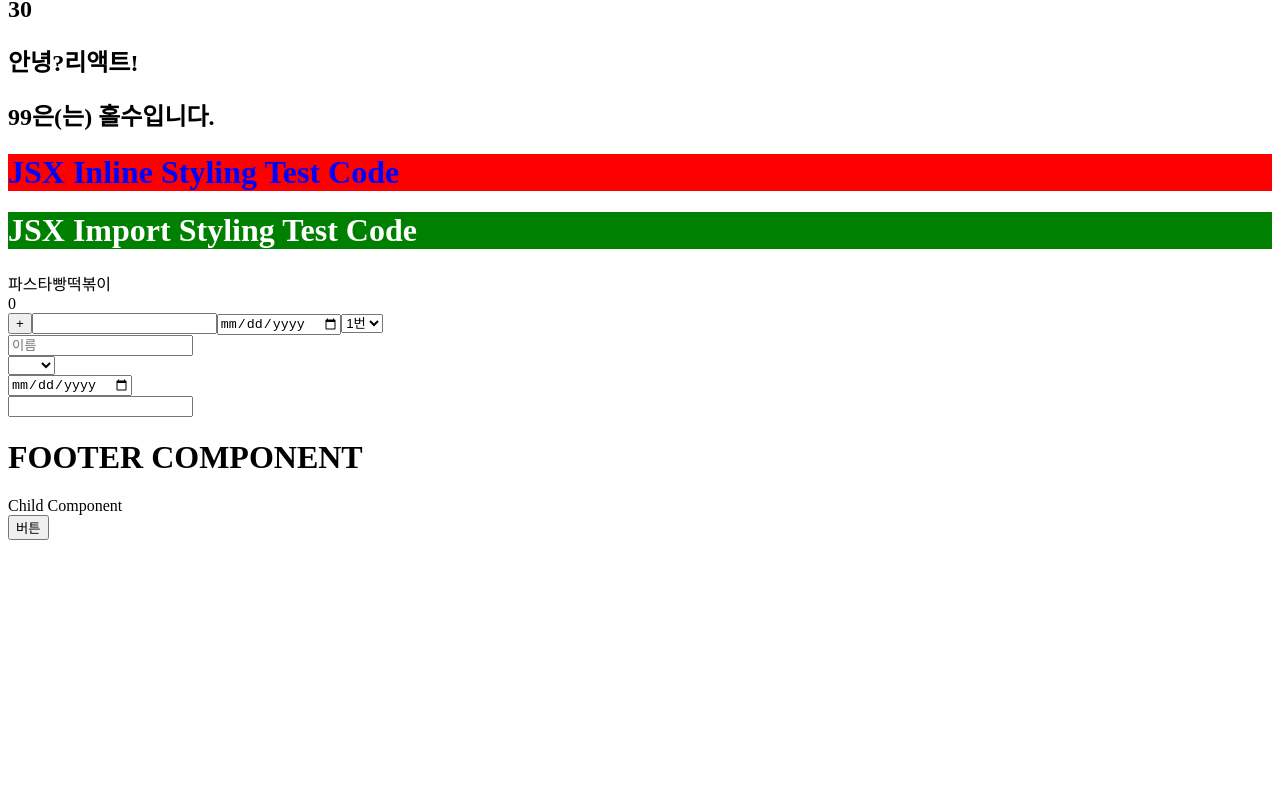
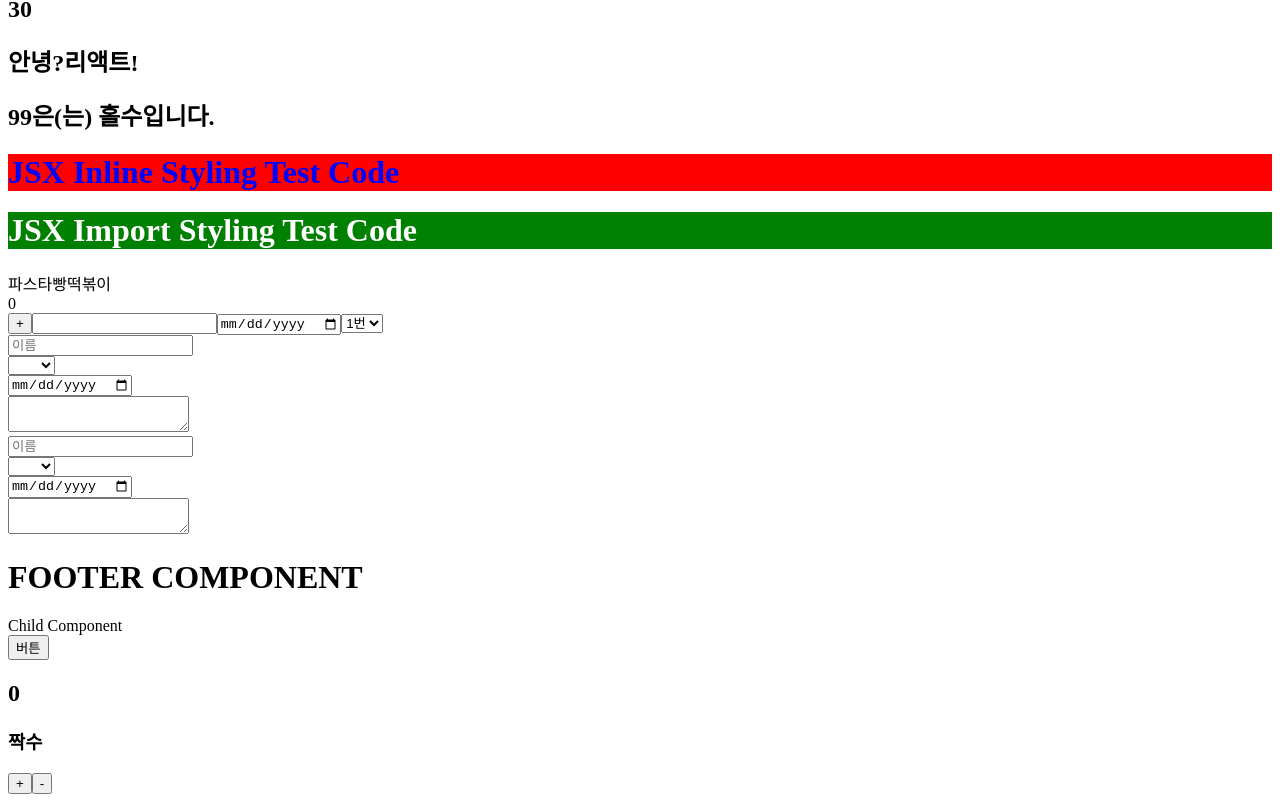
Before and after one commit to SON7AE/React_Basic, a React (Vite) app: page / in a window 1280 px wide. Shown: the part 339-1141 px from the top of the page. Before the commit the page ends 887 px from the top, so only its background shows below. Built offline with nearby package versions, Linux system fonts and the light colour scheme.

Commit message:
React Basic - Props & State

```diff
--- a/src/App.jsx
+++ b/src/App.jsx
@@ -80,6 +80,7 @@ import HEADER from './components/Header'
 import BODY from './components/Body'
 import STATE from './components/State'
 import FOOTER from './components/Footer'
+import PROPS_STATE from './components/Props'
 
 function ChildComp() {
     return <div>Child Component</div>
@@ -110,6 +111,7 @@ function App() {
                 {/* 리액트에서는 자식 컴포넌트에 또 다른 컴포넌트를 배치하면, 배치된 컴포넌트는 자동으로 Props의 children 프로퍼티에 저장되어 전달된다. */}
                 <ChildComp />
             </FOOTER>
+            <PROPS_STATE />
         </div>
     )
 }
--- /dev/null
+++ b/src/components/Props.jsx
@@ -0,0 +1,32 @@
+// Props와 State
+// 동적으로 변하는 값인 리액트의 State 역시 일종의 값이므로 Props로 전달할 수 있다.
+
+import { useState } from 'react'
+
+function Viewer({ number }) {
+    return <div>{number % 2 === 0 ? <h3>짝수</h3> : <h3>홀수</h3>}</div>
+}
+
+function Props_State() {
+    const [number, setNumber] = useState(0)
+    const onIncrease = () => {
+        setNumber(number + 1)
+    }
+    const onDecrease = () => {
+        setNumber(number - 1)
+    }
+
+    return (
+        <div>
+            <h2>{number}</h2>
+            <Viewer number={number} />
+
+            <div>
+                <button onClick={onIncrease}>+</button>
+                <button onClick={onDecrease}>-</button>
+            </div>
+        </div>
+    )
+}
+
+export default Props_State
--- a/src/components/State.jsx
+++ b/src/components/State.jsx
@@ -63,6 +63,23 @@ function State() {
         setBio(event.target.value)
     }
 
+    // 위 코드를 클린하게 / 간결하게 고쳐보자.
+    const [state, setState] = useState({
+        name: '',
+        gender: '',
+        birth: '',
+        bio: '',
+    })
+    const handleOnChangeState = (event) => {
+        console.log('현재 수정 대상: ', event.target.name)
+        console.log('수정 값: ', event.target.value)
+
+        setState({
+            ...state,
+            [event.target.name]: event.target.value,
+        })
+    }
+
     return (
         <React.Fragment>
             <div>{count}</div>
@@ -75,7 +92,7 @@ function State() {
                 <option key={'2번'}>2번</option>
                 <option key={'3번'}>3번</option>
             </select>
-
+            {/* State 코드 */}
             <div>
                 <input type="text" value={name} onChange={onChangeName} placeholder="이름" />
             </div>
@@ -90,7 +107,30 @@ function State() {
                 <input type="date" value={birth} onChange={onChangeBirth} />
             </div>
             <div>
-                <input type="text" value={bio} onChange={onChangeBio} />
+                <textarea type="text" value={bio} onChange={onChangeBio} />
+            </div>
+            {/* 간결한 State를 위한 코드 */}
+            {/* 1. 객체 자료형으로 State를 하나 생성하고 초깃값을 설정한다. State 변수인 객체 state의 초깃값은 모두 공백 문자열이다. */}
+            {/* 2. 모든 입력 폼에서 name 속성을 지정한다. 예를 들어 이름을 입력하는 <input> 태그의 name 속성은 "name"으로 지정한다. */}
+            {/* 3. 모든 입력 폼의 value 속성에는 state.name을 지정하는데, 객체 state의 name프로퍼티와 동일한 값으로 설정한다. 나머지 태그에도 value 속성을 이같이 변경한다. */}
+            {/* 4. 사용자의 입력을 처리할 이벤트 핸들러를 설정한다. 나머지 태그에도 동일하게 설정한다. */}
+            <div>
+                <div>
+                    <input type="text" name="name" value={state.name} onChange={handleOnChangeState} placeholder="이름" />
+                </div>
+                <div>
+                    <select value={state.gender} name="gender" onChange={handleOnChangeState}>
+                        <option key={''}></option>
+                        <option key={'남성'}>남성</option>
+                        <option key={'여성'}>여성</option>
+                    </select>
+                </div>
+                <div>
+                    <input type="date" name="birth" value={state.birth} onChange={handleOnChangeState} />
+                </div>
+                <div>
+                    <textarea type="text" name="bio" value={state.bio} onChange={handleOnChangeState} />
+                </div>
             </div>
         </React.Fragment>
     )
```
